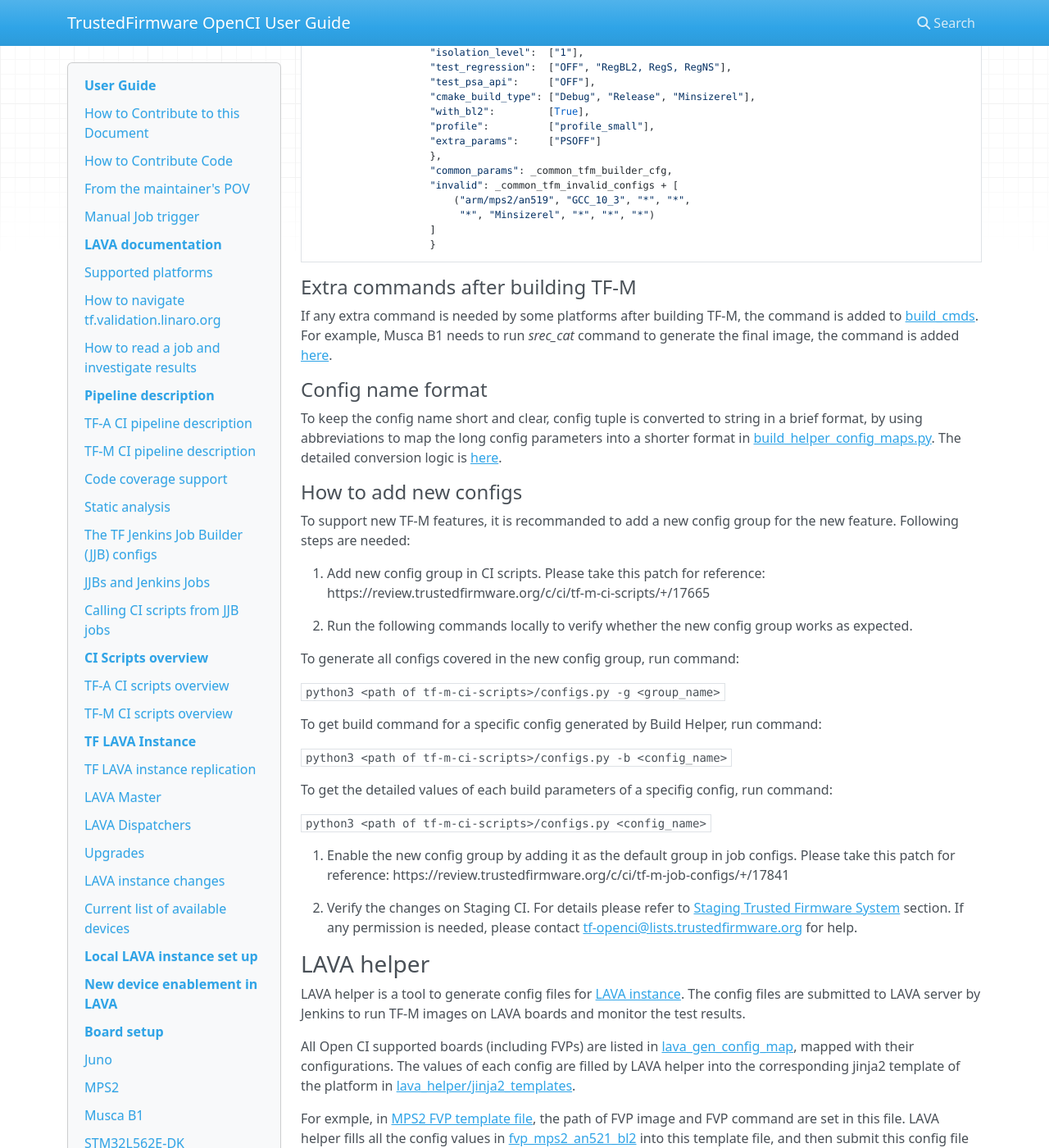
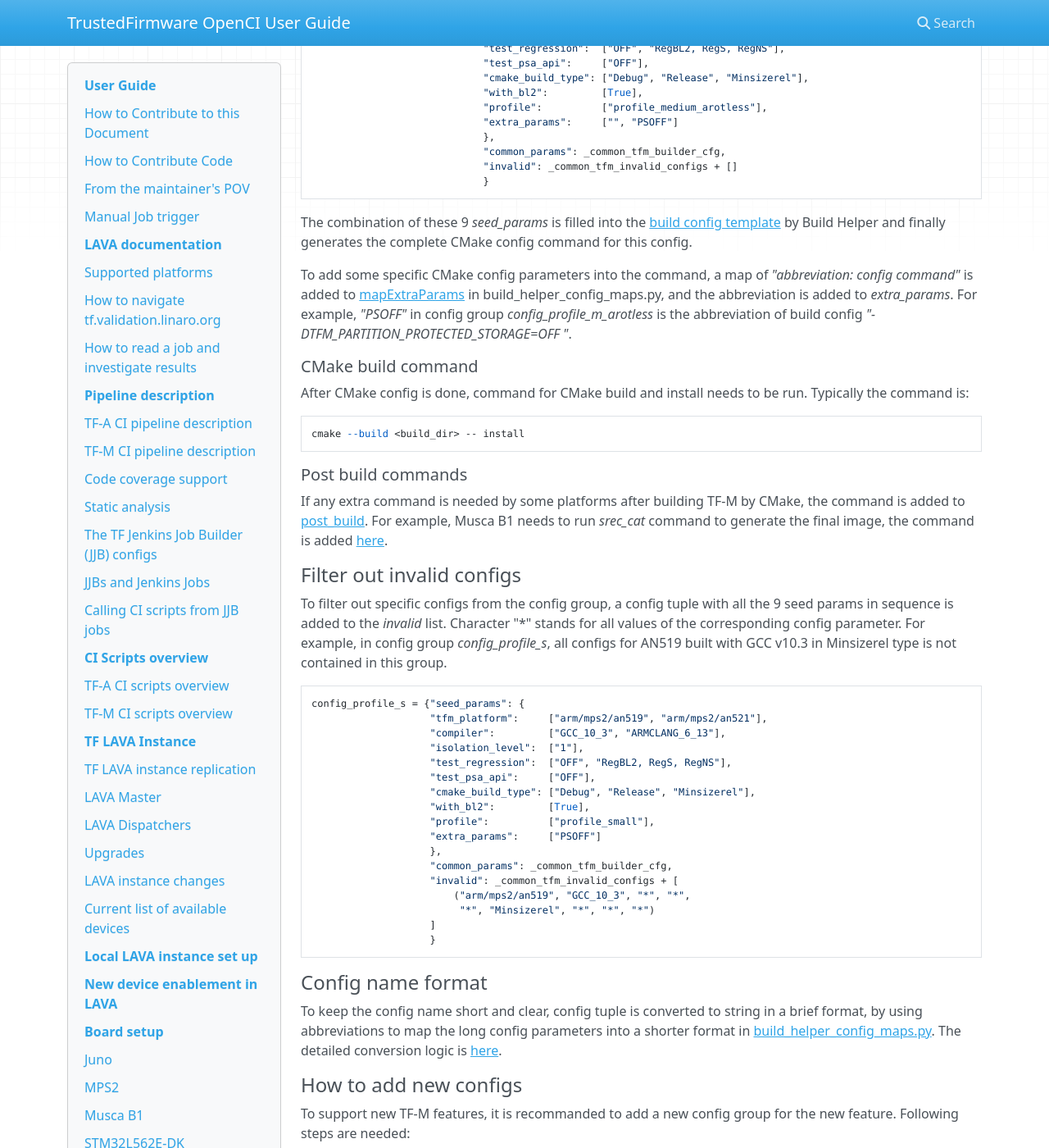
Before and after one commit to saheerb/ci-test, an MkDocs documentation site: the page built from docs/index.md, in a window 1280 px wide and 1400 px high, scrolled down 37253 px. Shown: the whole window at 82% size. Built offline with MkDocs 1.6.1, drawn with Linux system fonts in a browser that asks for light colours; nearby versions of some CDN libraries; some of the changed text lies outside the part shown.

Commit message:
index.md: Add introduction on parsing TF-M dependency versions by CI
There is a new feature in TF-M Open CI to automatically parse dependency
versions from CMake configs.

This patch add introduction on how to use this feature and how the CI
scripts works.

Signed-off-by: Xinyu Zhang <xinyu.zhang@arm.com>
Change-Id: I32378b296acadb154fe920c01e5d5b4a6bcf2d05

````diff
--- a/docs/index.md
+++ b/docs/index.md
@@ -321,6 +321,8 @@ Every check job generates a vote to Gerrit with corresponding job link. There wi
     <img src="images/TFM-images/TFM-per-patch-vote.png" alt="alt text" title="Per-patch vote +1 to Gerrit" width=65%/>
   </div>
 </figure>
+
+__Note:__ If any dependency version (MbedTLS, MCUBoot, etc.) is changed in TF-M patch, *Allow-CI* will automatically verify the TF-M patch together with the dependency in new version. If there is an unmerged patch in other TF-M repos, such as tf-m-tests or tf-m-extras, update the dependency version in TF-M configuration with the commit ID of that patch. And then trigger *Allow-CI* on the TF-M patch to update dependency version. The unmerged patch in dependency repo can also be verified together with the TF-M patch.
 
 #### Nightly job
 
@@ -869,7 +871,25 @@ Build helper categorizes all the TF-M configs that are built in CI into differen
   </div>
 </figure>
 
-#### Generate CMake build command
+#### Generate commands to build TF-M image
+
+Building TF-M image in a specific config consists of 4 steps in a tf-m-build-config job. Each step runs dedicated command. These commands are listed below in the order of build sequence.
+- set_compiler
+- cmake_config
+- cmake_build
+- post_build
+
+##### Set compiler commands
+
+There are several compilers in different versions installed in [CI docker image](https://git.trustedfirmware.org/ci/dockerfiles.git/tree/bionic-amd64-tf-m-build/Dockerfile?h=refs/heads/master#n13). To select correct compiler in correct version, each single tf-m-build-config job needs to run the commands to set compiler for current configuration.
+
+Compiler and its version are selected in the *seed_params* introduced in [CMake config commands](#cmake-config-commands) section. [Set compiler command](https://git.trustedfirmware.org/ci/tf-m-ci-scripts.git/tree/build_helper/build_helper_configs.py?h=refs/heads/master#n66) is to add specified compiler path into system PATH.
+
+```
+export PATH=$PATH:$%(compiler)s_PATH
+```
+
+##### CMake config commands
 
 In each config group, values of following 9 TF-M build config parameters in *seed_params* are combined to generate all configs covered in this group.
 
@@ -904,9 +924,20 @@ config_profile_m_arotless = {"seed_params": {
                              }
 ```
 
-The combination of these 9 *seed_params* is filled into the [build config template](https://git.trustedfirmware.org/ci/tf-m-ci-scripts.git/tree/build_helper/build_helper_configs.py?h=TF-Mv1.8.0#n48) by Build Helper and finally generates the complete TF-M build command for this config.
-
-To add some specific TF-M build parameters into the build command, a map of *"abbreviation: build command"* is added to [mapExtraParams](https://git.trustedfirmware.org/ci/tf-m-ci-scripts.git/tree/build_helper/build_helper_config_maps.py?h=TF-Mv1.8.0#n56) in build_helper_config_maps.py, and the abbreviation is added to *extra_params*.  For example, *"PSOFF"* in config group *config_profile_m_arotless* is the abbreviation of build config *"-DTFM_PARTITION_PROTECTED_STORAGE=OFF "*.
+The combination of these 9 *seed_params* is filled into the [build config template](https://git.trustedfirmware.org/ci/tf-m-ci-scripts.git/tree/build_helper/build_helper_configs.py?h=TF-Mv1.8.0#n48) by Build Helper and finally generates the complete CMake config command for this config.
+
+To add some specific CMake config parameters into the command, a map of *"abbreviation: config command"* is added to [mapExtraParams](https://git.trustedfirmware.org/ci/tf-m-ci-scripts.git/tree/build_helper/build_helper_config_maps.py?h=TF-Mv1.8.0#n56) in build_helper_config_maps.py, and the abbreviation is added to *extra_params*.  For example, *"PSOFF"* in config group *config_profile_m_arotless* is the abbreviation of build config *"-DTFM_PARTITION_PROTECTED_STORAGE=OFF "*.
+
+##### CMake build command
+
+After CMake config is done, command for CMake build and install needs to be run. Typically the command is:
+```
+cmake --build <build_dir> -- install
+```
+
+##### Post build commands
+
+If any extra command is needed by some platforms after building TF-M by CMake, the command is added to [post_build](https://git.trustedfirmware.org/ci/tf-m-ci-scripts.git/tree/build_helper/build_helper_configs.py?h=refs/heads/master#n78). For example, Musca B1 needs to run *srec_cat* command to generate the final image, the command is added [here](https://git.trustedfirmware.org/ci/tf-m-ci-scripts.git/tree/build_helper/build_helper_configs.py?h=refs/heads/master#n78).
 
 #### Filter out invalid configs
 
@@ -932,10 +963,6 @@ config_profile_s = {"seed_params": {
                     }
 ```
 
-#### Extra commands after building TF-M
-
-If any extra command is needed by some platforms after building TF-M, the command is added to [build_cmds](https://git.trustedfirmware.org/ci/tf-m-ci-scripts.git/tree/build_helper/build_helper_configs.py?h=TF-Mv1.8.0#n76). For example, Musca B1 needs to run *srec_cat* command to generate the final image, the command is added [here](https://git.trustedfirmware.org/ci/tf-m-ci-scripts.git/tree/build_helper/build_helper_configs.py?h=TF-Mv1.8.0#n77).
-
 #### Config name format
 
 To keep the config name short and clear, config tuple is converted to string in a brief format, by using abbreviations to map the long config parameters into a shorter format in [build_helper_config_maps.py](https://git.trustedfirmware.org/ci/tf-m-ci-scripts.git/tree/build_helper/build_helper_config_maps.py?h=TF-Mv1.8.0). The detailed conversion logic is [here](https://git.trustedfirmware.org/ci/tf-m-ci-scripts.git/tree/tfm_ci_pylib/tfm_build_manager.py?h=TF-Mv1.8.0#n573).
@@ -948,22 +975,22 @@ To support new TF-M features, it is recommanded to add a new config group for th
 
 2. Run the following commands locally to verify whether the new config group works as expected.
 
-   To generate all configs covered in the new config group, run command:
+   To list all configs covered in the new config group, run command:
 
    ```
    python3 <path of tf-m-ci-scripts>/configs.py -g <group_name>
    ```
 
-   To get build command for a specific config generated by Build Helper, run command:
+   To get specific type of commands (set_compiler, cmake_config, cmake_build, post_build) for a config generated by Build Helper, run command:
 
    ```
-   python3 <path of tf-m-ci-scripts>/configs.py -b <config_name>
+   python3 <path of tf-m-ci-scripts>/configs.py <config_name> -b <command_type>
    ```
 
-   To get the detailed values of each build parameters of a specifig config, run command:
+   To get the detailed values of each build parameters of a config, run command:
 
    ```
-   python3 <path of tf-m-ci-scripts>/configs.py <config_name>
+   python3 <path of tf-m-ci-scripts>/configs.py <config_name> --config_params
    ```
 
 3. Enable the new config group by adding it as the default group in job configs. Please take this patch for reference: https://review.trustedfirmware.org/c/ci/tf-m-job-configs/+/17841
````
